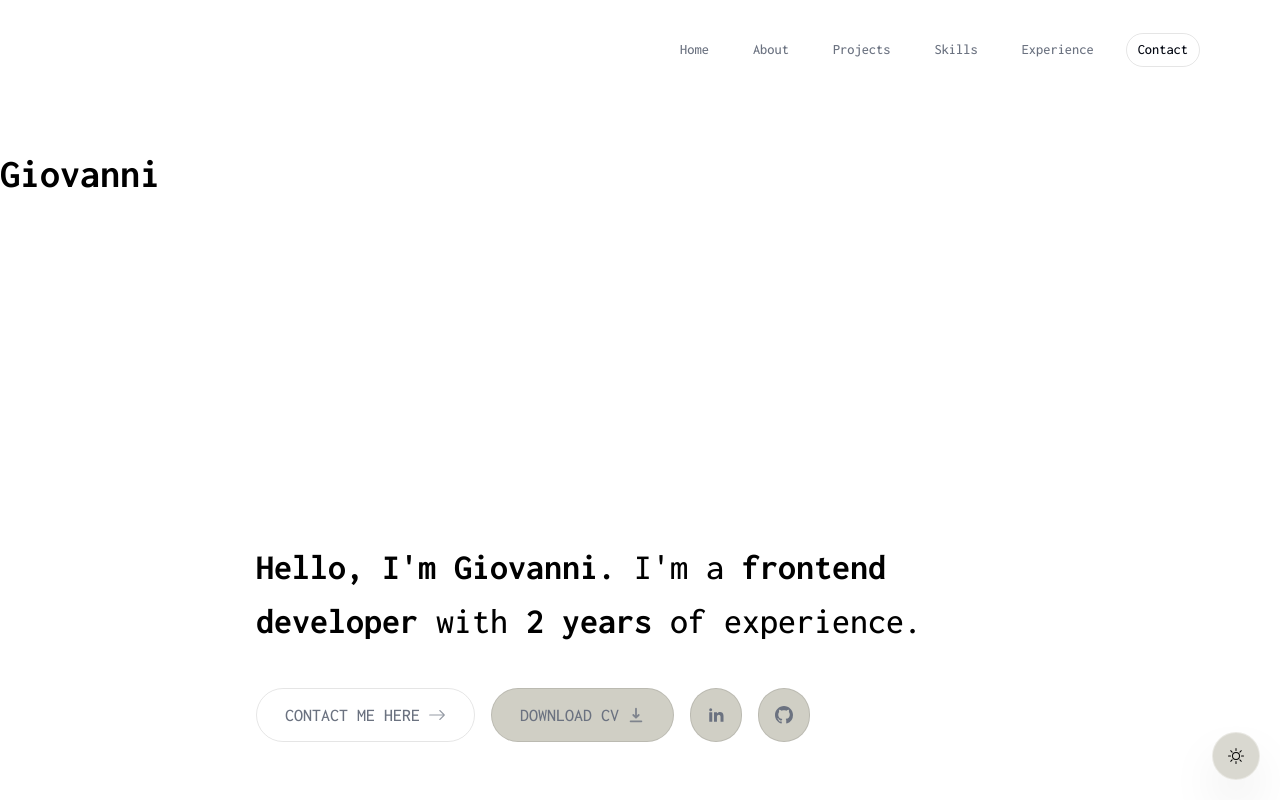
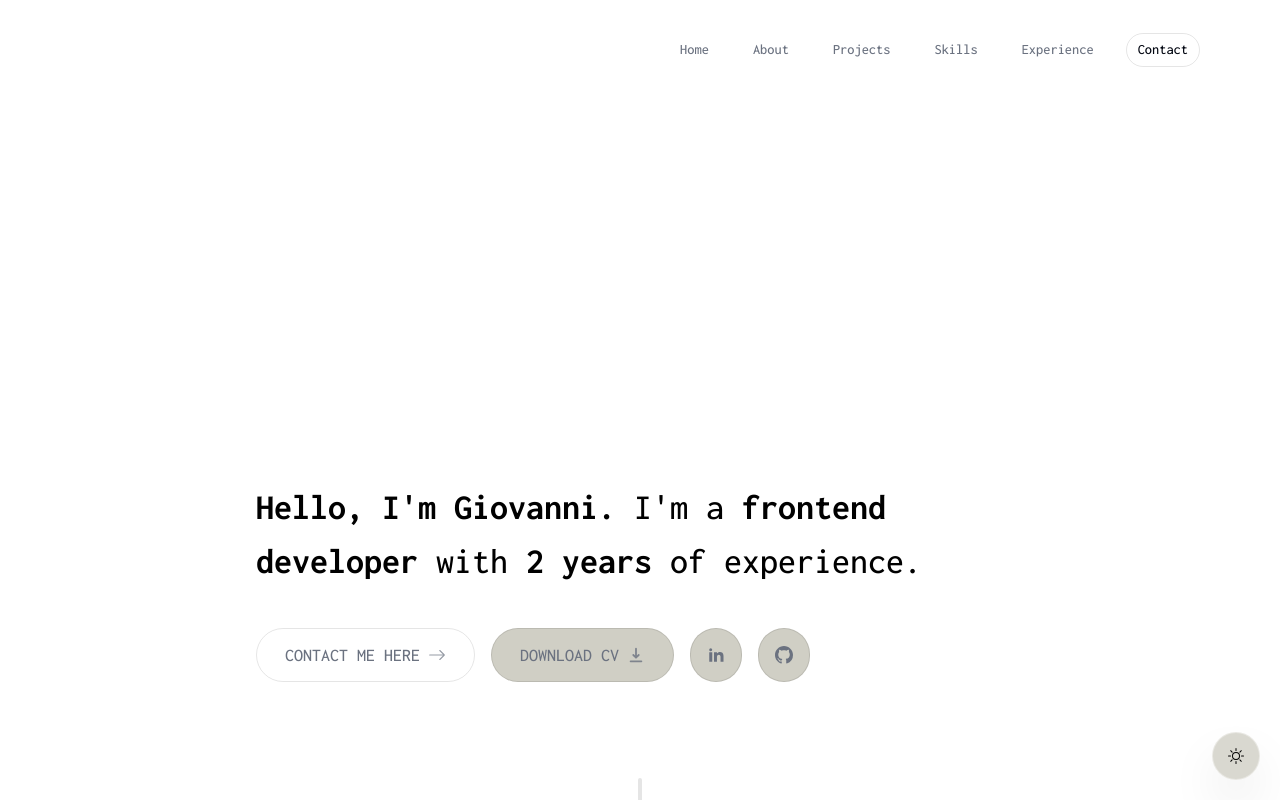
Before and after one commit to gmhislop/portfolio, a Next.js app: page / in a window 1280 px wide. Shown: the top 800 px of the page. Built offline with nearby package versions, Linux system fonts and the light colour scheme; no server answers.

Commit message:
[improvement] - Improved header name

```diff
--- a/src/components/header.tsx
+++ b/src/components/header.tsx
@@ -11,10 +11,6 @@ const Header = () => {
 
   return (
     <header className="z-[999] relative">
-      <motion.h1 className="flex left-0 top-0 font-bold text-[1.5rem] sm:text-[2.5rem]">
-        {' '}
-        Giovanni
-      </motion.h1>
       <nav className="flex fixed top-[0.15rem] right-[5rem] h-12 py-2 sm:top-[1.7rem] sm:h-[initial] sm:py-0">
         <ul className="flex w-[22rem] flex-wrap items-center justify-center gap-y-1 text-[0.9rem] font-medium text-gray-500 sm:w-[initial] sm:flex-nowrap sm:gap-5">
           {links.map((link) => (
```
